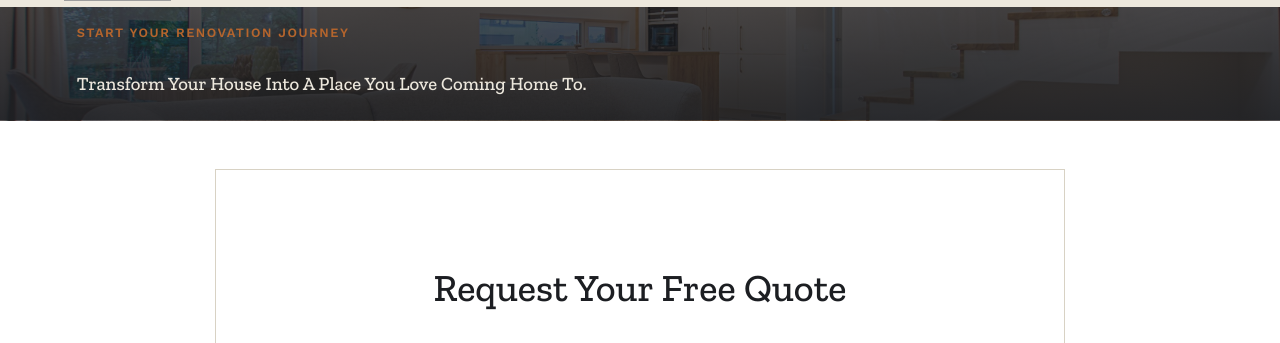
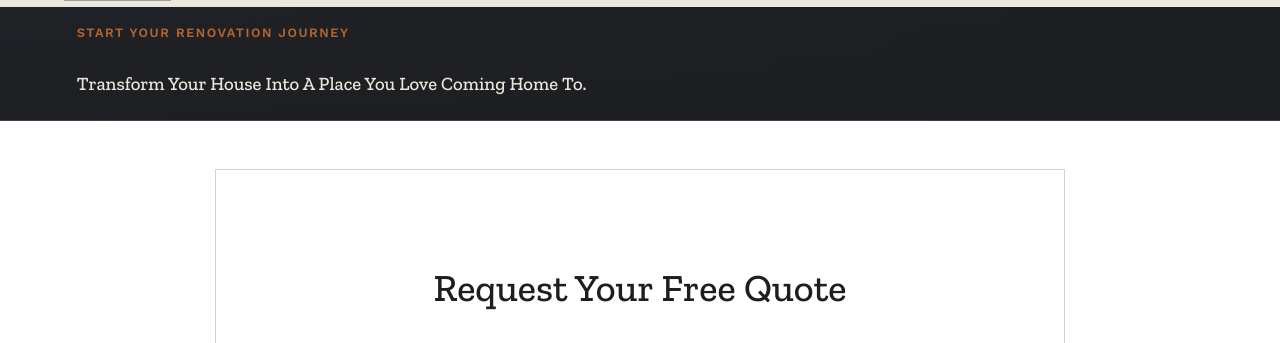
Before and after one commit to Nhasa3/RenoVision, a Django app: page /form/ in a window 1280 px wide. Shown: the part 77-420 px from the top of the page. Run offline with Django 5.2, Linux system fonts and the light colour scheme; grey boxes are pictures that could not be loaded.

Commit message:
removed url for the image on form.css

```diff
--- a/mysite/static/css/form.css
+++ b/mysite/static/css/form.css
@@ -91,41 +91,21 @@ p {
 
 
 .quote-hero {
+    min-height: 25%;
+    display: flex;
+    align-items: center;
 
+    background: linear-gradient(
+        0deg,
+        rgba(28, 30, 34, .92),
+        rgba(28, 30, 34, .75)
+    ),
+    linear-gradient(135deg, #2a2d33, #1c1e22); /* stand-in for the missing image */
 
-    min-height:25%;
+    background-size: cover;
+    background-position: center;
 
-
-    display:flex;
-
-    align-items:center;
-
-
-
-    background:
-
-
-    linear-gradient(
-
-        0deg,
-
-        rgba(28,30,34,.92),
-
-        rgba(28,30,34,.75)
-
-    ),
-
-    url('../resources/basement.jpg');
-
-
-
-    background-size:cover;
-
-    background-position:center;
-
-
-    color:var(--concrete);
-
+    color: var(--concrete);
 }
 
 
```
